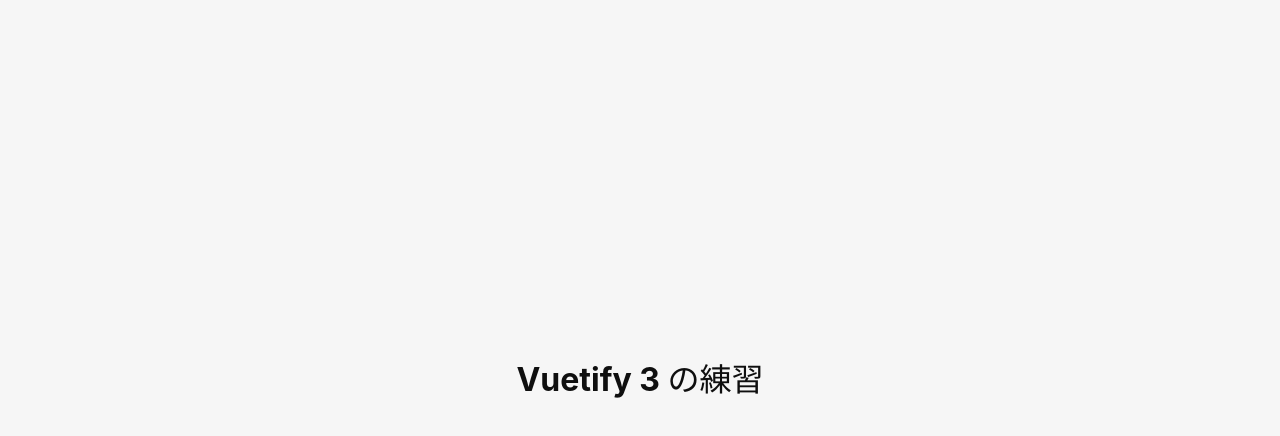
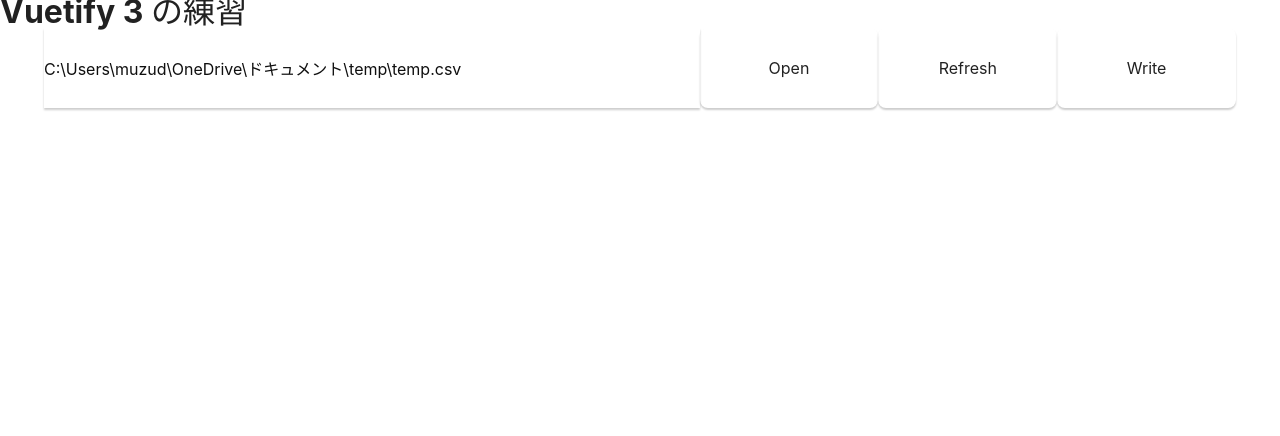
Before and after one commit to muzudho/csv-cleaning-2-on-tauri, a Vue app: page / in a window 1280 px wide. Shown: the top 436 px of the page. Built offline with nearby package versions, Linux system fonts and the light colour scheme.

Commit message:
Vue から Vuetify への置き換え中。

```diff
--- a/src/App.vue
+++ b/src/App.vue
@@ -1,23 +1,27 @@
 <template>
+    <!--
     <main class="container">
         <h1>Vuetify 3 の練習</h1>
     </main>
-    <!--
+    -->
     <v-app>
         <v-main>
             <h1>Vuetify 3 の練習</h1>
+    <!--
             <CsvTable />
+    -->
+            <v-container>
+                <v-row>
+                    <input style="width:55%; height: 10vh;" :value="filePathVM">
+                    <button @click="onOpenButtonClicked" style="width:15%; height: 10vh;">Open</button>
+                    <button @click="onRefreshButtonClicked" style="width:15%; height: 10vh;">Refresh</button>
+                    <button @click="onWriteButtonClicked" style="width:15%; height: 10vh;">Write</button>
+                </v-row>
+            </v-container>
         </v-main>
     </v-app>
-    -->
     <!--
     <main class="container">
-        <div class="row">
-            <input style="width:55%; height: 10vh;" :value="filePathVM">
-            <button @click="onOpenButtonClicked" style="width:15%; height: 10vh;">Open</button>
-            <button @click="onRefreshButtonClicked" style="width:15%; height: 10vh;">Refresh</button>
-            <button @click="onWriteButtonClicked" style="width:15%; height: 10vh;">Write</button>
-        </div>
         <textarea style="width:100%; height:80vh;" v-model="textVM"></textarea>
         <div class="row">
             <select v-model="selectedItemVM" style="width:80%;">
@@ -31,18 +35,15 @@
 </template>
 
 <script setup lang="ts">
-    /*
-    import { invoke } from "@tauri-apps/api/core";
+    //import { invoke } from "@tauri-apps/api/core";
     import { open } from '@tauri-apps/plugin-dialog';
     import { readTextFile, writeTextFile } from '@tauri-apps/plugin-fs';
     import { ref } from "vue";
 
     const filePathVM = ref("C:\\Users\\muzud\\OneDrive\\ドキュメント\\temp\\temp.csv");
-    const selectedItemVM = ref()
+    //const selectedItemVM = ref()
     const textVM = ref()
-    */
 
-    /*
     async function onOpenButtonClicked() {
         console.log("［Open］ボタンを押したぜ。")
         // Open a dialog
@@ -66,16 +67,17 @@
         await writeTextFile(filePathVM.value, textVM.value);
     }
 
+    async function readFile() {
+        const contents = await readTextFile(filePathVM.value);
+        textVM.value = contents
+    }
+
+    /*
     async function onExecuteButtonClicked() {
         console.log("［Execute］ボタンを押したぜ。")
         //textVM.value = `テスト中３ Execute selectedItemVM:[${selectedItemVM.value}]`
         // TODO 変換(textVM.value)
         textVM.value = await callTranslate(textVM.value, selectedItemVM.value)
-    }
-
-    async function readFile() {
-        const contents = await readTextFile(filePathVM.value);
-        textVM.value = contents
     }
 
     // Tauriのコマンドを呼び出し。
```
